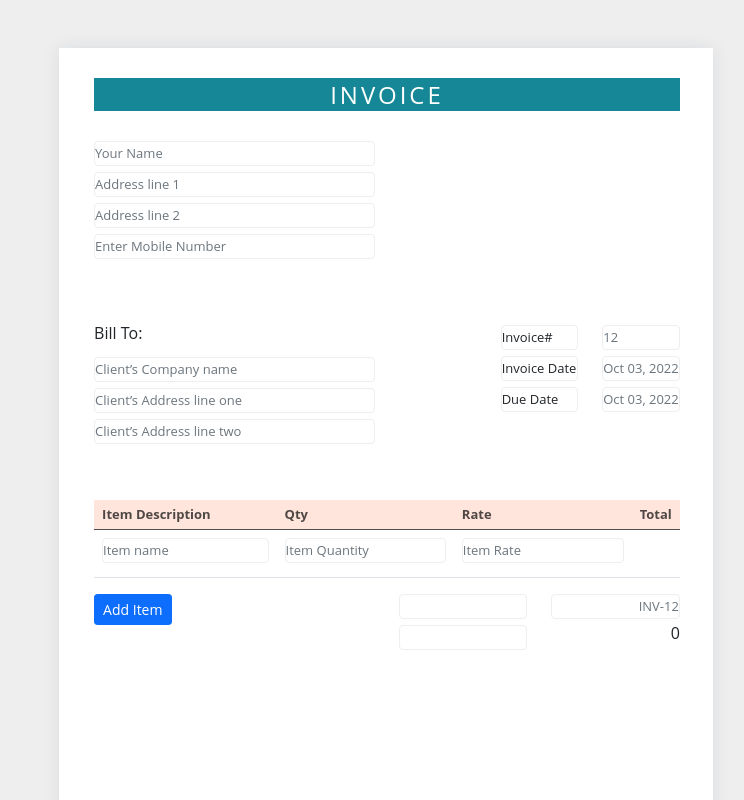
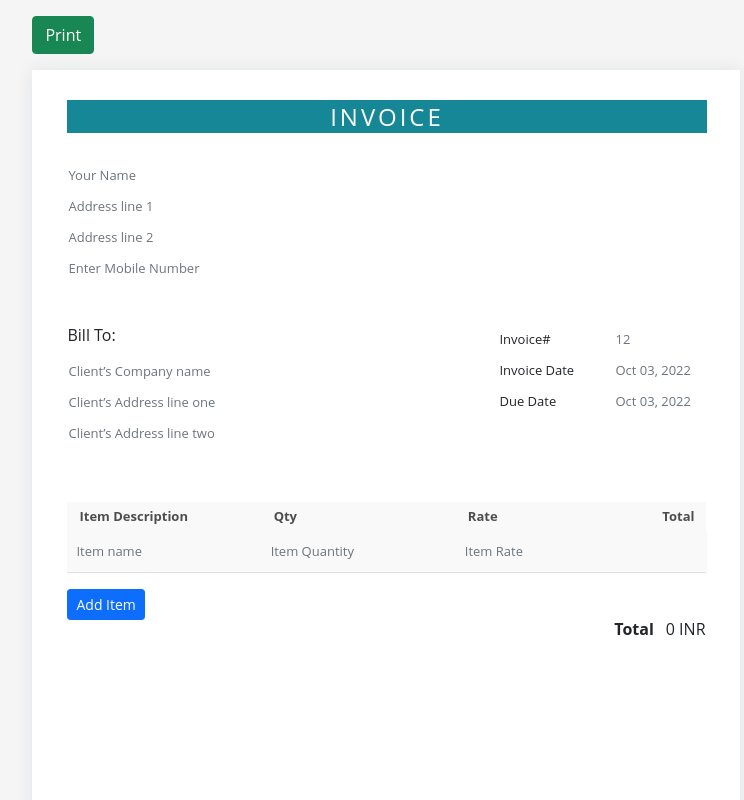
Before and after one commit to praveshpal02/invoice-maker, a React (Create React App) app: page / in a window 1280 px wide. Shown: the top 800 px of the page, without its empty margins (254-998 px from the left). Built offline with nearby package versions, Linux system fonts and the light colour scheme.

Commit message:
new changes added

```diff
--- a/package.json
+++ b/package.json
@@ -10,6 +10,7 @@
     "react-dom": "^18.2.0",
     "react-icons": "^4.4.0",
     "react-scripts": "5.0.1",
+    "react-to-print": "^2.14.7",
     "web-vitals": "^2.1.4"
   },
   "scripts": {
--- a/public/index.html
+++ b/public/index.html
@@ -41,4 +41,8 @@
       To create a production bundle, use `npm run build` or `yarn build`.
     -->
   </body>
+  <style type="text/css" media="print">
+   .no-print { display: none; }
+</style>
+
 </html>
--- a/src/App.css
+++ b/src/App.css
@@ -1,8 +1,6 @@
 body {
   font: 16px/1 'Open Sans', sans-serif;
   overflow: auto;
-  padding: 0.5in;
-  background-color: #eee;
 }
 
 
--- a/src/components/invoice/Item.js
+++ b/src/components/invoice/Item.js
@@ -28,12 +28,18 @@ function Item({ item, index, changeHandler, defaultData, deleteHandler }) {
       })}
       <td className='text-right'>{rate && qty  ? rate * qty : ''}</td>
       <td className="btn-td">
-        <button
-          className="btn btn-danger btn-xs d-btn"
+
+        {
+          index ? <button
+          className={`btn btn-danger btn-xs d-btn ${index == 0 ? "disbaled":""}`}
           onClick={deleteHandler(index)}
         >
           <MdDelete key={index} />
-        </button>
+          </button>
+            :
+            ""
+        }
+
       </td>
     </>
   );
--- a/src/components/template1/Invoice.js
+++ b/src/components/template1/Invoice.js
@@ -1,5 +1,6 @@
 import React, { useEffect, useState } from "react";
 import ItemList from "../invoice/itemList";
+
 const defaultData = {
   title: "INVOICE",
   inv_num_p: "Invoice#",
@@ -75,14 +76,11 @@ const getItems = function (key) {
 
 };
 
-function Invoice() {
-
+const Invoice = React.forwardRef((props, ref) => {
   // const items = {};
   // defaultData.items.forEach((element) => {
   //   //company[element.key] = "";
   // });
-
-
 
   const [title, setTitle] = useState(defaultData.title);
   const [customer, setCustomer] = useState(getData("customer"));
@@ -96,24 +94,21 @@ function Invoice() {
     inv_date: "Invoice Date",
     inv_due: "Invoice Date",
     inv_num: "Invoice#",
-    sub_total:"Sub Total"
+    sub_total: "Sub Total",
   });
-
 
   const handleInvInfoChange = (e) => {
     let name = e.target.name;
     setInvInfo({ ...invInfo, [name]: e.target.value });
-  }
+  };
 
   const handleCustomerChange = (e) => {
     let name = e.target.name;
     setCustomer({ ...customer, [name]: e.target.value });
-
   };
   const handleCompanyChange = (e) => {
     let name = e.target.name;
     setCompany({ ...company, [name]: e.target.value });
-
   };
 
   const handleItemsChange = (e) => {
@@ -126,39 +121,46 @@ function Invoice() {
 
     let dataIndex = e.target.getAttribute("data-index");
 
-    setItems(items.map((item, ind) => {
-
+    setItems(
+      items.map((item, ind) => {
         return ind == dataIndex ? { ...item, [name]: e.target.value } : item;
-
-    }));
+      })
+    );
   };
 
   const handleAddItems = (e) => {
     e.preventDefault();
-    const newItem = { item_des: "", qty: "", rate: ""};
+    const newItem = { item_des: "", qty: "", rate: "" };
+    if (items.length == 10) {
+      console.log("cannot add more than 10");
+    } else {
       setItems([...items, newItem]);
     }
+  };
 
   const handleInvoiceDChange = (e) => {
     let name = e.target.name;
     // setCustomerData({ ...invoiceDetails, [name]: e.target.value });
   };
 
-  const handleRemoveLineItem = (index) => (e)=> {
+  const handleRemoveLineItem = (index) => (e) => {
     e.preventDefault();
+    if (index) {
       const filterItems = items.filter((item, ind) => ind !== index);
       setItems(filterItems);
+    } else {
+      alert("should have one field");
+    }
   };
 
   const getTotal = (e) => {
-    return items.reduce((acc, cur) => (acc + (cur.qty * cur.rate)),0);
-  }
+    return items.reduce((acc, cur) => acc + cur.qty * cur.rate, 0);
+  };
 
   getTotal();
 
   useEffect(() => {
     setTotal(items.reduce((acc, curr) => acc + curr.qty * curr.rate, 0));
-    console.log(total);
     localStorage.setItem(
       "invoiceData",
       JSON.stringify({
@@ -170,11 +172,8 @@ function Invoice() {
     );
   }, [customer, company, items, invInfo]);
 
-
-
-
   return (
-    <form action="" className="invoice-temp">
+    <form action="" className="invoice-temp" ref={ref}>
       <div className="invoice-head">
         <h1 className="invoice-title">
           <input
@@ -208,7 +207,7 @@ function Invoice() {
         </div>
       </div>
       <article className="invoice-body">
-        <div className="row">
+        <div className="row bill-sec">
           <div className="col-lg-6">
             <div className="bill-to">
               <p>Bill To:</p>
@@ -283,8 +282,9 @@ function Invoice() {
               />
             </tbody>
           </table>
-          <div className="row">
-            <div className="col-sm-6">
+
+          <div>
+            {items.length !== 10 && !props.isPrinting && (
               <a
                 href=""
                 className="btn btn-primary btn-sm"
@@ -292,52 +292,24 @@ function Invoice() {
               >
                 Add Item
               </a>
+            )}
           </div>
-            <div className="col-sm-6">
-              <div className="row">
-                <div className="col-lg-6">
-                  <div className="form-group">
-                    <input
-                      type="text"
-                      className="form-control"
-                      name=""
-                      id="sub-total"
-                      placeholder=""
-                    />
-                  </div>
-                </div>
-                <div className="col-lg-6">
-                  <div className="form-group">
-                    <input
-                      type="text"
-                      className="form-control text-right"
-                      name=""
-                      id="sub-total-value"
-                      placeholder="INV-12"
-                    />
-                  </div>
-                </div>
-              </div>
-
-              <div className="row">
-                <div className="col-lg-6">
-                  <div className="form-group">
-                    <input
-                      type="text"
-                      className="form-control fw-bold"
-                      name=""
-                      id="total"
-                      placeholder=""
-                    />
-                  </div>
-                </div>
-                <div className="col-lg-6">
-                  <div className="total-value text-right">
-                    {total}
-                  </div>
-                </div>
-              </div>
-            </div>
+          <div class="">
+            <table class="right">
+              <tbody>
+                <tr>
+                  <td>
+                    <p>
+                      <strong>Total</strong>
+                    </p>
+                  </td>
+                  <td>
+                    <span id="InvoceTotalVat">{total}</span>{" "}
+                    <span id="InvoiceCurrency1">INR</span>
+                  </td>
+                </tr>
+              </tbody>
+            </table>
           </div>
         </div>
       </article>
@@ -346,6 +318,6 @@ function Invoice() {
       </aside>
     </form>
   );
-}
+});
 
 export default Invoice;
--- a/src/pages/invoice-page/InvoicePage.js
+++ b/src/pages/invoice-page/InvoicePage.js
@@ -1,17 +1,53 @@
-import React, { useState } from 'react'
+import React, { useRef, useState, useEffect } from "react";
+
 import Invoice from '../../components/template1/Invoice';
+import { useReactToPrint } from "react-to-print";
 import "./style.css";
 function InvoicePage() {
+  const [isPrinting, setIsPrinting] = useState(false);
+  const handleBeforePrint = React.useCallback(() => {
+    setIsPrinting(true);
+  }, []);
+  const handleAfterPrint = React.useCallback(() => {
+     setIsPrinting(false);
+  }, []);
+
+  const componentRef = useRef();
+
+    const handlePrint = useReactToPrint({
+      onBeforePrint: handleBeforePrint,
+      content: () => componentRef.current,
+      onAfterPrint: handleAfterPrint,
+    });
+
+  const handleClick = () => {
+    handleBeforePrint();
+    setTimeout(() => {
+      handlePrint();
+    },100);
+  };
+
+
 
   return (
-    <div className="col-sm-8 m-auto">
-                <div className="row">
-                    <div className="col-lg-10 m-auto">
-                      <Invoice key="1" />
-                    </div>
-                </div>
-            </div>
-  )
+    <div className={`inv-wrapper ${isPrinting ? "printEnable" : ""}`}>
+      <div className={`col-sm-8 m-auto`}>
+        <div className="row">
+          <div className="col-lg-10 m-auto">
+            <button
+              type="button"
+              className="btn btn-success mb-3 mt-3"
+              onClick={handleClick}
+            >
+              Print
+            </button>
+
+            <Invoice isPrinting={isPrinting} key="1" ref={componentRef} />
+          </div>
+        </div>
+      </div>
+    </div>
+  );
 }
 
 export default InvoicePage
--- a/src/pages/invoice-page/style.css
+++ b/src/pages/invoice-page/style.css
@@ -13,7 +13,7 @@
     line-height: 25px;
     margin-bottom: 6px;
     border-color: transparent;
-    border: 1px solid #eee;
+
     padding-left: 0px;
     padding-right: 0;
 }
@@ -34,7 +34,7 @@
     background: transparent;
 }
 .invoice-head {
-    margin-bottom: 50px;
+    margin-bottom: 30px;
 }
 
 .invoice-temp .invoice-title .form-control {
@@ -55,7 +55,11 @@
 }
 
 .items-table thead {
-    background: #ffe5dc;
+    background: #d8f0fc;
+}
+.items-table thead th {
+    border-bottom: 0px;
+    padding: 8px 12px;
 }
 
 .items-table thead th {
@@ -109,3 +113,53 @@
 .text-right{
     text-align: right;
 }
+
+
+.bill-sec .row {
+    display: block;
+}
+
+.bill-sec .col-lg-6 {
+    width: 50%;
+    float: left;
+    flex: none;
+}
+
+.bill-sec .col-lg-4 {
+    width: 35%;
+    float: left;
+}
+
+.bill-sec .row:after {
+    content: '';
+    display: table;
+    clear: both;
+}
+.printEnable .invoice-temp {
+    box-shadow: none;
+}
+
+.printEnable .invoice-temp .btn.btn-primary.btn-sm {
+    display: none;
+}
+.inv-wrapper {
+    background: #f5f5f5;
+}
+table.right {
+    float: right;
+    text-align: right;
+}
+table.right p {
+    margin-bottom: 0px;
+    margin-right: 10px;
+}
+.items-table .table tr:nth-of-type(even) {
+    background: #fff;
+}
+.items-table .table tr:nth-of-type(odd) {
+    background: #F9F9F9;
+}
+.items-table td .form-group>input {
+    margin-bottom: 0px;
+    background: transparent;
+}
```
Also changed, not shown: src/App.js (+5 -2 lines), 1 other file (tests, documents, lock files or other folders). Lines whose indentation alone changed are shown as unchanged.
